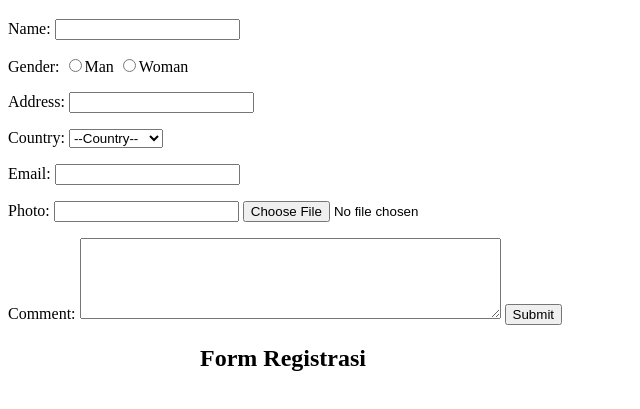
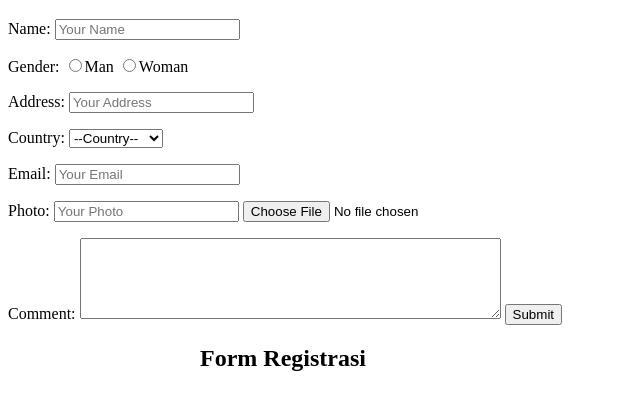
Before and after one commit to ltfrbk260803/Tugas-Pemrograman-Web, a plain HTML site: page docs/index.html in a window 1280 px wide. Shown: the part 61-470 px from the top of the page, without its empty margins (0-640 px from the left). Drawn offline with Linux system fonts and the light colour scheme.

Commit message:
Update index.html

```diff
--- a/docs/index.html
+++ b/docs/index.html
@@ -5,9 +5,9 @@
 </head>
 <body>
 	<h1>Form HTML</h1>
-	<p>Name: <input type="text" required></p>
+	<p>Name: <input type="text" placeholder="Your Name" required></p>
 	<p>Gender: <input type="radio" name="gender">Man <input type="radio" name="gender">Woman</p>
-	<p>Address: <input type="text"></p>
+	<p>Address: <input type="text" placeholder="Your Address"></p>
 	<p>Country:
 		<select>
 			<option>--Country--</option>
@@ -18,8 +18,8 @@
 			<option>Sunagakure</option>
 		</select>
 	</p>
-	<p>Email: <input type="text"></p>
-	<p>Photo: <input type="text"> <input type="file"></p>
+	<p>Email: <input type="text" placeholder="Your Email"></p>
+	<p>Photo: <input type="text" placeholder="Your Photo"> <input type="file"></p>
 	<p>Comment: <textarea cols="50" rows="5"></textarea> <input type="submit"></p>
 	<h2>&emsp;&emsp;&emsp;&emsp;&emsp;&emsp;&emsp;&emsp;Form Registrasi</h2>
 </body>
```
